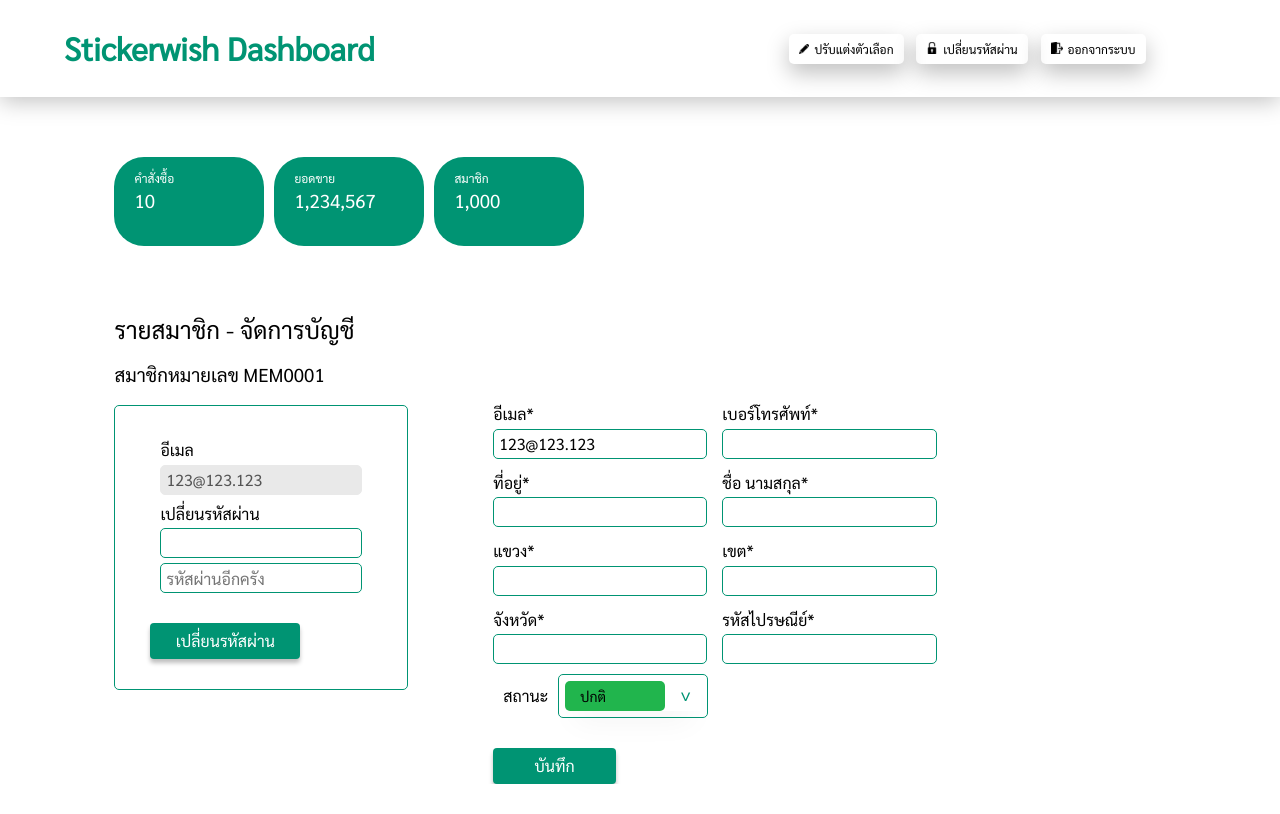
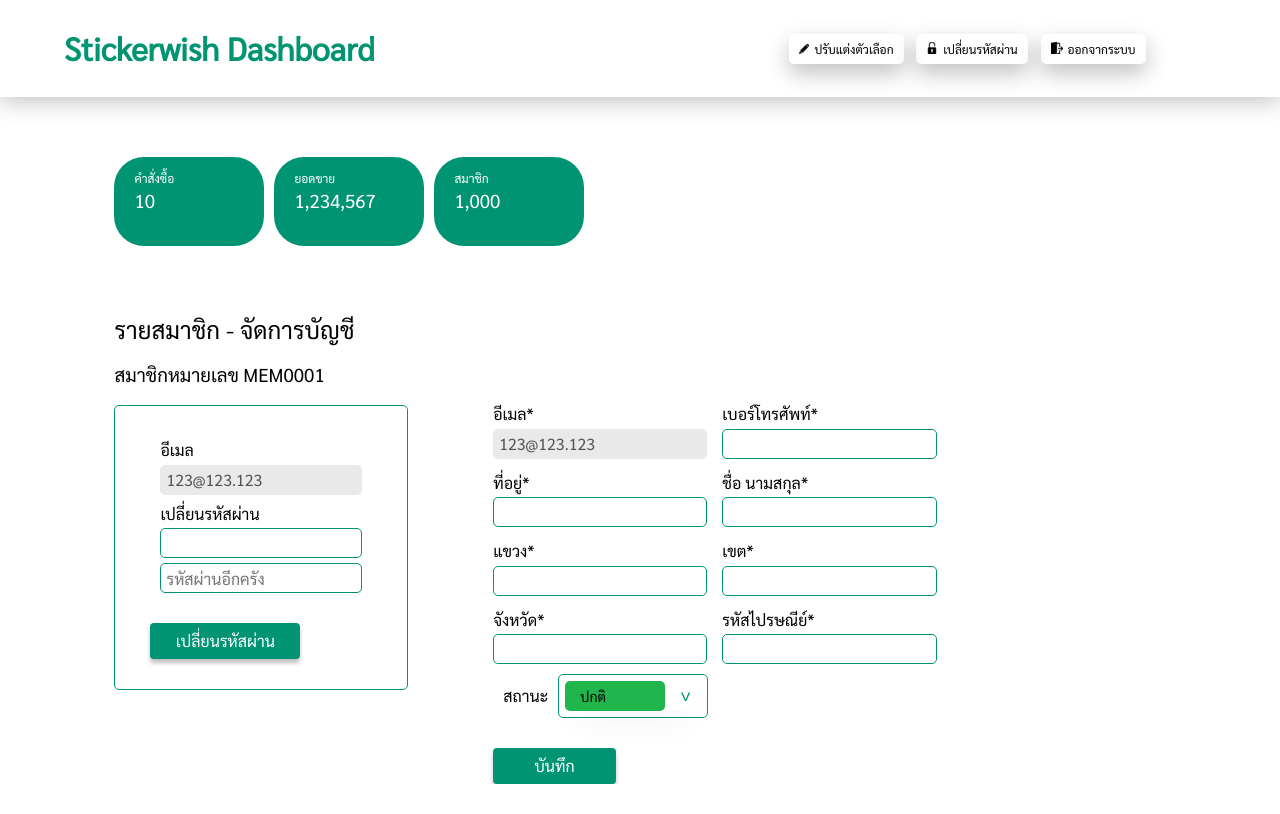
Before and after one commit to Knight-H/e-sticker-frontend, a React (Create React App) app: page /admin/member in a window 1280 px wide. Built offline with nearby package versions, Linux system fonts and the light colour scheme.

Commit message:
Changelog - bugfix where page /admin/member email field isn't disabled

```diff
--- a/src/components/member/index.js
+++ b/src/components/member/index.js
@@ -118,7 +118,7 @@
 
     return (
         <Form className={styles.userInfo}>
-            <LocationFieldsComponent onlyLocation={false} />
+            <LocationFieldsComponent onlyLocation={false} {...props} />
 
             <div className={styles.row}>
                 <p>สถานะ</p>
```
